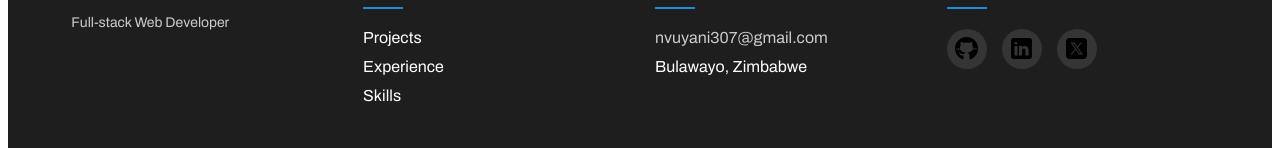
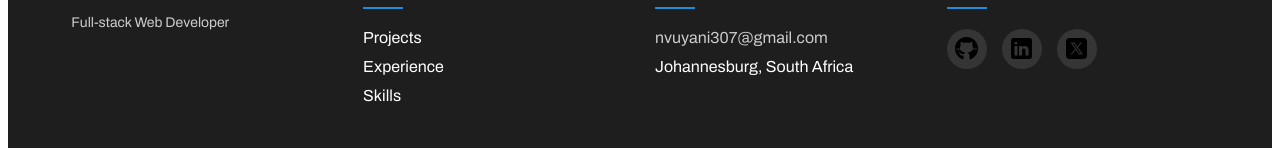
Before and after one commit to vuyani98/portfolio2025, an Angular app in the folder myport/: page / in a window 1280 px wide. Shown: the part 3053-3201 px from the top of the page. Built offline with nearby package versions, Linux system fonts and the light colour scheme; a web font is replaced by a local one.

Commit message:
Update footer location from Bulawayo to Johannesburg

```diff
--- a/myport/src/app/footer/footer.component.html
+++ b/myport/src/app/footer/footer.component.html
@@ -27,7 +27,7 @@
       <h3>Contact</h3>
       <ul>
         <li><i class="email-icon"></i> <a href="mailto:your.email@example.com">nvuyani307&#64;gmail.com</a></li>
-        <li><i class="location-icon"></i> <span>Bulawayo, Zimbabwe</span></li>
+        <li><i class="location-icon"></i> <span>Johannesburg, South Africa</span></li>
       </ul>
     </div>
 
```
